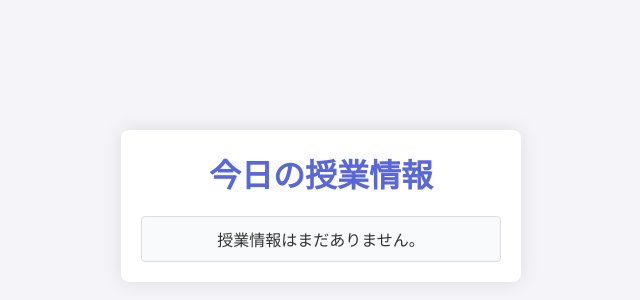
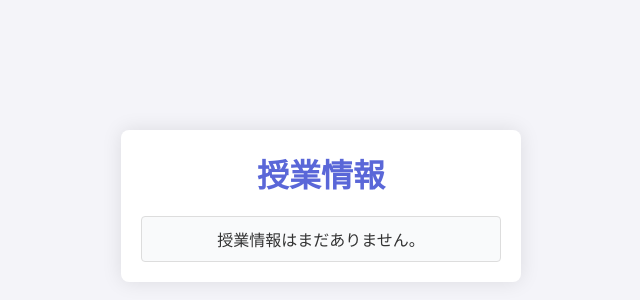
Before and after one commit to kPg139/jyouhou, a plain HTML site: page index.html in a window 1280 px wide. Shown: the part 194-494 px from the top of the page, without its empty margins (319-959 px from the left). Drawn offline with Linux system fonts and the light colour scheme.

Commit message:
Update index.html

```diff
--- a/index.html
+++ b/index.html
@@ -8,7 +8,7 @@
 </head>
 <body>
     <div class="container">
-        <h1>今日の授業情報</h1>
+        <h1>授業情報</h1>
         <div id="lessonInfoDisplay">授業情報はまだありません。</div>
     </div>
 
```
